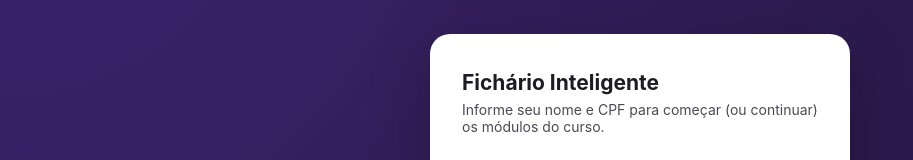
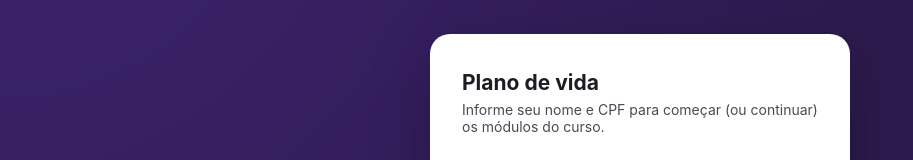
Before and after one commit to Erickaocode/Somos-CK-modulos, a React (Vite) app: page / in a window 1280 px wide. Shown: the part 186-346 px from the top of the page, without its empty margins (0-913 px from the left). Built offline with nearby package versions, Linux system fonts and the light colour scheme.

Commit message:
rebrand: troca 'Fichário Inteligente' por 'Plano de vida'
Reverte o rename do módulo individual e aplica o novo nome como
marca do app (título, topbar, sidebar admin, tela de identificação,
README e comentários), mantendo o legacy-html/ intocado como
referência do protótipo original.

```diff
--- a/index.html
+++ b/index.html
@@ -4,7 +4,7 @@
     <meta charset="UTF-8" />
     <link rel="icon" type="image/svg+xml" href="/favicon.svg" />
     <meta name="viewport" content="width=device-width, initial-scale=1.0" />
-    <title>Fichário Inteligente</title>
+    <title>Plano de vida</title>
   </head>
   <body>
     <div id="root"></div>
--- a/src/components/Topbar.tsx
+++ b/src/components/Topbar.tsx
@@ -10,7 +10,7 @@ export default function Topbar({ nome, onSair }: TopbarProps) {
     <div className="topbar">
       <div className="topbar-brand">
         <span className="logo-dot" />
-        Fichário Inteligente
+        Plano de vida
       </div>
       <div className="topbar-nav">
         <a href="#" className="active" onClick={(e) => e.preventDefault()}>
--- a/src/components/admin/AdminSidebar.tsx
+++ b/src/components/admin/AdminSidebar.tsx
@@ -5,7 +5,7 @@ export default function AdminSidebar() {
     <div className="admin-sidebar">
       <span className="logo-dot" />
       <h2>
-        Fichário Inteligente
+        Plano de vida
         <br />
         <small style={{ opacity: 0.6 }}>Área administrativa</small>
       </h2>
--- a/src/data/modulos.ts
+++ b/src/data/modulos.ts
@@ -32,7 +32,7 @@ export const MODULOS: Modulo[] = [
   {
     id: 'plano-carreira',
     atoId: 'ato-3',
-    titulo: 'Plano de vida',
+    titulo: 'Meu Plano de Carreira',
     descricao: 'Primeiros passos para pensar sua trajetória profissional a partir do estágio ou aprendizagem.',
     pergunta: 'Onde você se imagina profissionalmente daqui a 2 anos?',
   },
--- a/src/index.css
+++ b/src/index.css
@@ -1,5 +1,5 @@
 /* ============================================================
-   Fichário Inteligente — estilos globais
+   Plano de vida — estilos globais
    Paleta e componentes compartilhados entre a área do jovem
    e a área administrativa.
    ============================================================ */
--- a/src/lib/storage.ts
+++ b/src/lib/storage.ts
@@ -1,5 +1,5 @@
 /* ============================================================
-   Fichário Inteligente — camada de persistência do protótipo
+   Plano de vida — camada de persistência do protótipo
    ------------------------------------------------------------
    Usa localStorage como "banco de dados" e sessionStorage para a
    sessão do jovem logado. Numa versão conectada a back-end, esta
--- a/src/pages/IdentificacaoPage.tsx
+++ b/src/pages/IdentificacaoPage.tsx
@@ -36,7 +36,7 @@ export default function IdentificacaoPage() {
     <div className="tela-central">
       <div className="painel-identificacao">
         <span className="logo-dot" />
-        <h1>Fichário Inteligente</h1>
+        <h1>Plano de vida</h1>
         <p className="sub">Informe seu nome e CPF para começar (ou continuar) os módulos do curso.</p>
 
         <form onSubmit={handleSubmit} noValidate>
```
Also changed, not shown: 1 other file (tests, documents, lock files or other folders).
